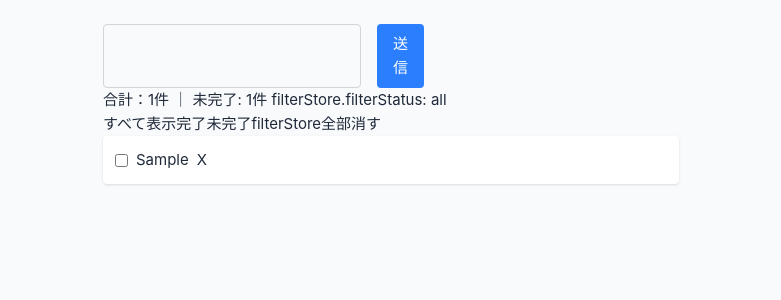
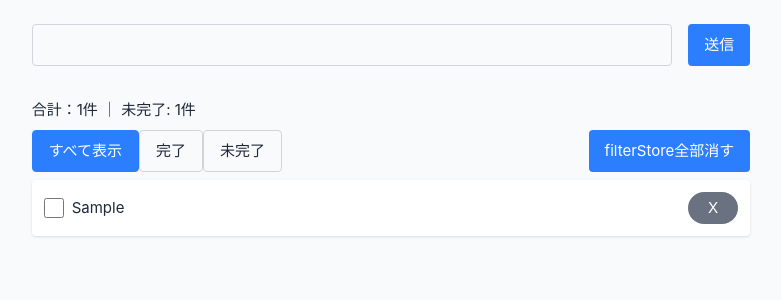
Before and after one commit to torchiba/vue3-todo-app, a Vue app: page / in a window 1280 px wide. Both pictures are taken after typing "Sample" into the empty fields and a click on the button "送信". Shown: the top 300 px of the page, without its empty margins (249-1030 px from the left). Built offline with nearby package versions, Linux system fonts and the light colour scheme; the HTML template or start-up script is replaced by a standard one.

Commit message:
modify: tailwind-css todolistまわり

```diff
--- a/src/App.vue
+++ b/src/App.vue
@@ -24,6 +24,12 @@ const doneTodo = (id: number) => {
 const clearStorage = () => {
   localStorage.clear()
 }
+const filters = [
+  {key: 'all', label: 'すべて表示'},
+  {key: 'done', label: '完了'},
+  {key: 'undone', label: '未完了'}
+]
+const isActive = (k:string) => filterStore.filterStatus === k
 
 const filteredTodos = computed(() => {
   if (filterStore.filterStatus === 'all') return todoStore.todos;
@@ -38,9 +44,9 @@ onMounted(() => {
 </script>
 
 <template>
-  <div class="min-h-screen bg-gray-50 p-6 text-gray-800">
-    <header class="max-w-xl mx-auto">
-      <div class="wrapper w-1/2">
+  <div class="min-h-screen bg-gray-50 p-6 text-gray-800 flex flex-col gap-8 items-stretch">
+    <header class="w-7/12 mx-auto">
+      <div class="wrapper">
         <form @submit.prevent="addNewTodo" class="flex gap-4">
           <input type="text" v-model="newTodo" class="flex-1 p-2 rounded border border-gray-300 focus:outline-none focus:ring-2 focus:ring-blue-400"/>
           <button class="bg-blue-500 text-white px-4 py-2 rounded hover:bg-blue-600">送信</button>
@@ -48,13 +54,21 @@ onMounted(() => {
       </div>
     </header>
 
-    <main class="max-w-xl mx-auto">
-      <p>合計：{{todoStore.todos.length}}件 ｜ 未完了: {{ todoStore.remainingCount }}件 filterStore.filterStatus: {{ filterStore.filterStatus }}</p>
-      <div>
-        <button @click="filterStore.setFilter('all')">すべて表示</button>
-        <button @click="filterStore.setFilter('done')">完了</button>
-        <button @click="filterStore.setFilter('undone')">未完了</button>
-        <button @click="clearStorage()">filterStore全部消す</button>
+    <main class="flex flex-col gap-2 w-7/12 mx-auto">
+      <p>合計：{{todoStore.todos.length}}件 ｜ 未完了: {{ todoStore.remainingCount }}件</p>
+      <div class="flex">
+        <button
+          v-for="f in filters" :key="f.key"
+          @click="filterStore.setFilter(f.key)"
+          class="px-4 py-2 rounded order transition-colors border"
+          :class="isActive(f.key)
+            ? 'bg-blue-500 border-blue-500 text-white'
+            : 'border-neutral-300 bg-transparent transition-colors hover:bg-neutral-200'
+          ">
+            {{ f.label }}
+        </button>
+
+        <button @click="clearStorage()" class="bg-blue-500 text-white px-4 py-2 rounded  hover:bg-blue-600 ml-auto">filterStore全部消す</button>
       </div>
       <ul class="space-y-2">
         <TodoItem
--- a/src/components/TodoItem.vue
+++ b/src/components/TodoItem.vue
@@ -15,9 +15,23 @@ const emit = defineEmits<{
 
 <template>
     <li class="flex items-center gap-2 p-3 bg-white rounded shadow">
-        <input type="checkbox" :id="'todo-' + props.todo.id" name="done" :checked="props.todo.done" @change="emit('done', props.todo.id)"/>
-        <label :for="'todo-' + props.todo.id" :class="{ checked: props.todo.done }">{{ props.todo.text }}</label>
-        <button @click="emit('remove', props.todo.id)">X</button>
+        <label class="flex items-center gap-2 flex-1 cursor-pointer select-none">
+            <input
+            type="checkbox"
+            :checked="props.todo.done"
+            @change="emit('done', props.todo.id)"
+            class="peer w-5 h-5"
+            />
+            <span class="peer-checked:line-through peer-checked:text-gray-400">
+            {{ props.todo.text }}
+            </span>
+        </label>
+        <button
+            @click="emit('remove', props.todo.id)"
+            class="py-1 px-5 bg-gray-500 rounded-2xl text-white ml-auto"
+        >
+            X
+        </button>
     </li>
 </template>
 
```
